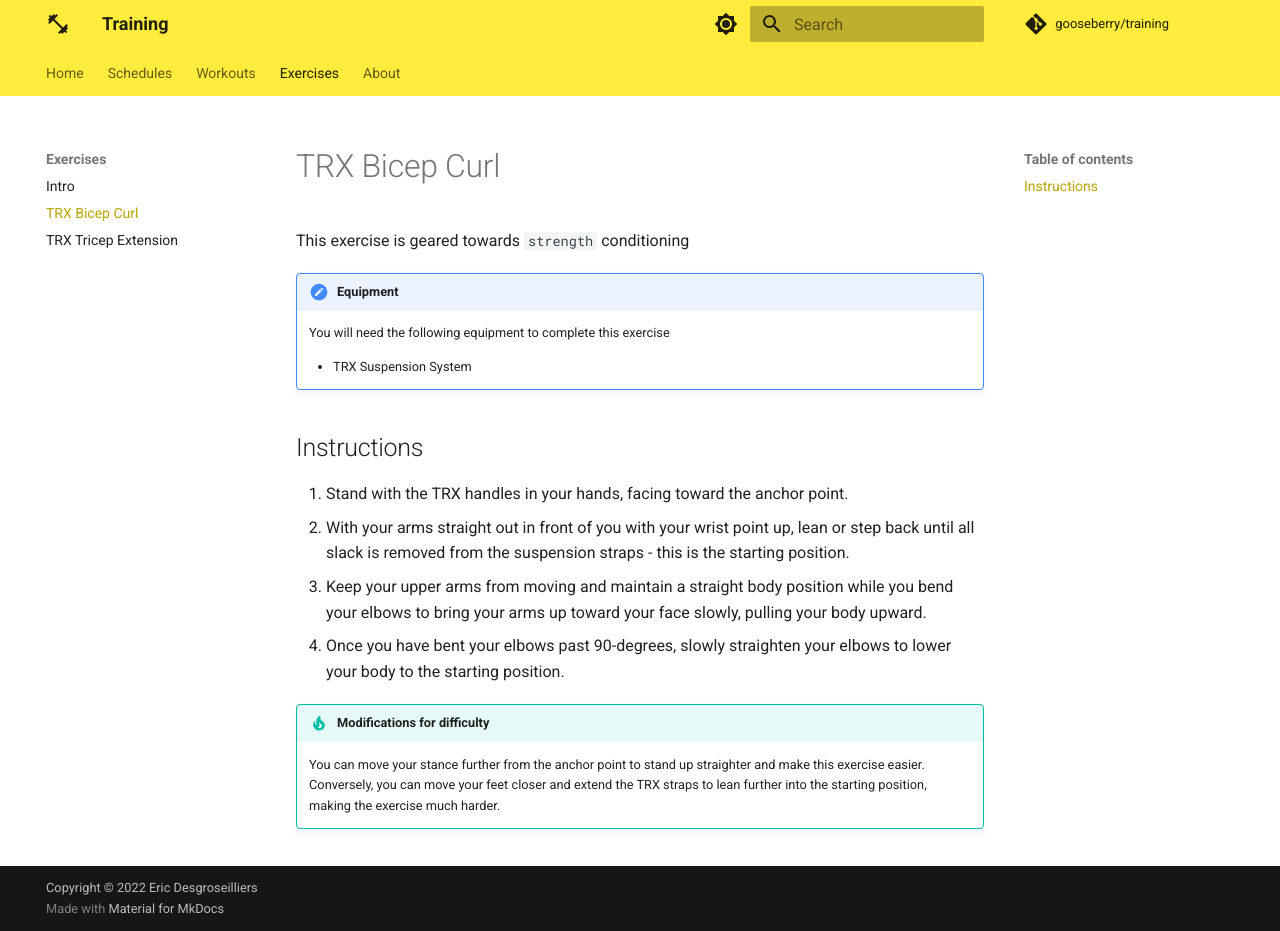
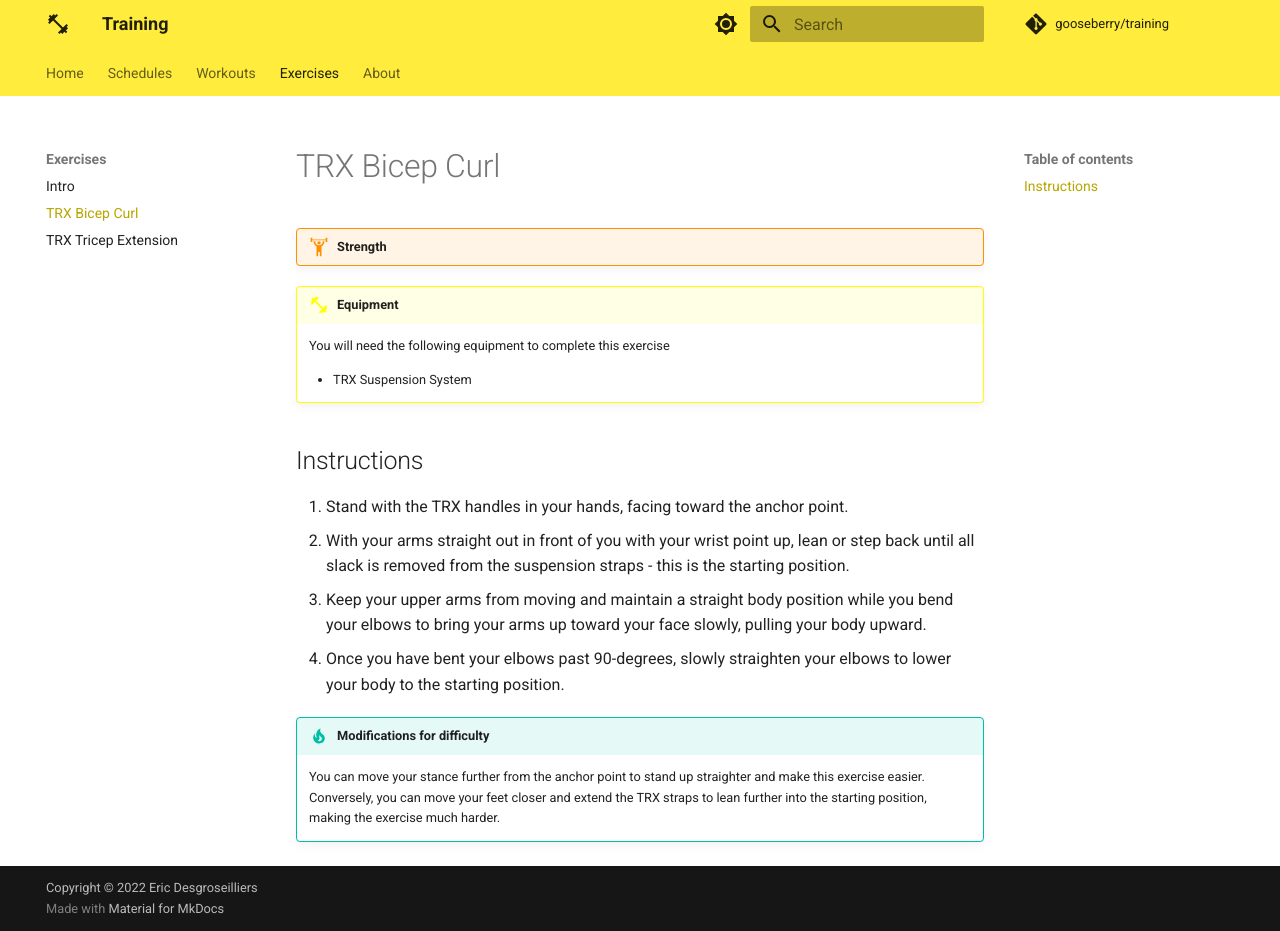
Before and after one commit to gooseberry/training, an MkDocs documentation site: the page built from docs/exercises/trx-bicep-curl.md, in a window 1280 px wide and 931 px high. Built offline with MkDocs 1.6.1 and Material for MkDocs 9.7.7, drawn with Linux system fonts in a browser that asks for light colours; comment, search, counter and statistics services are not loaded.

Commit message:
Update trx-bicep-curl.md

```diff
--- a/docs/exercises/trx-bicep-curl.md
+++ b/docs/exercises/trx-bicep-curl.md
@@ -1,8 +1,8 @@
 # TRX Bicep Curl
 
-This exercise is geared towards `strength` conditioning
+!!! warning "Strength"
 
-!!! dumbell "Equipment"
+!!! dumbbell "Equipment"
 
     You will need the following equipment to complete this exercise
 
```
